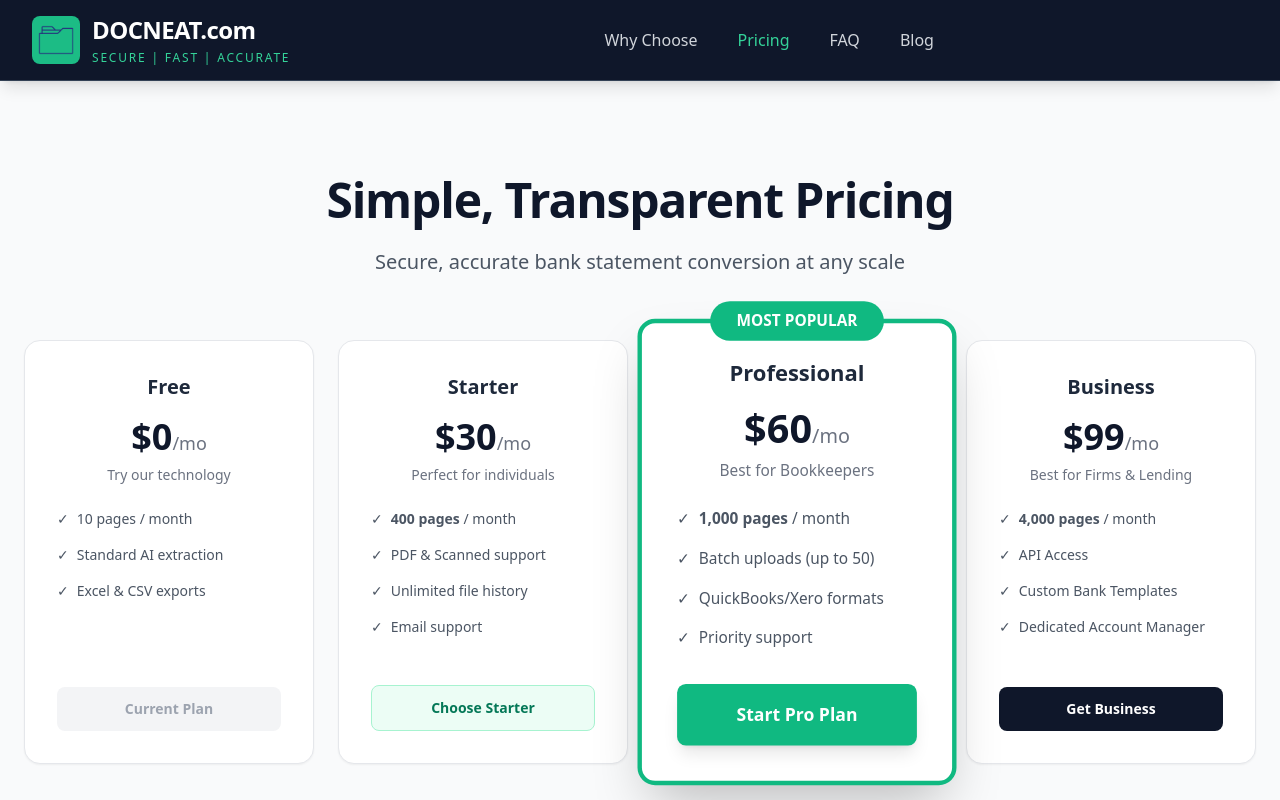
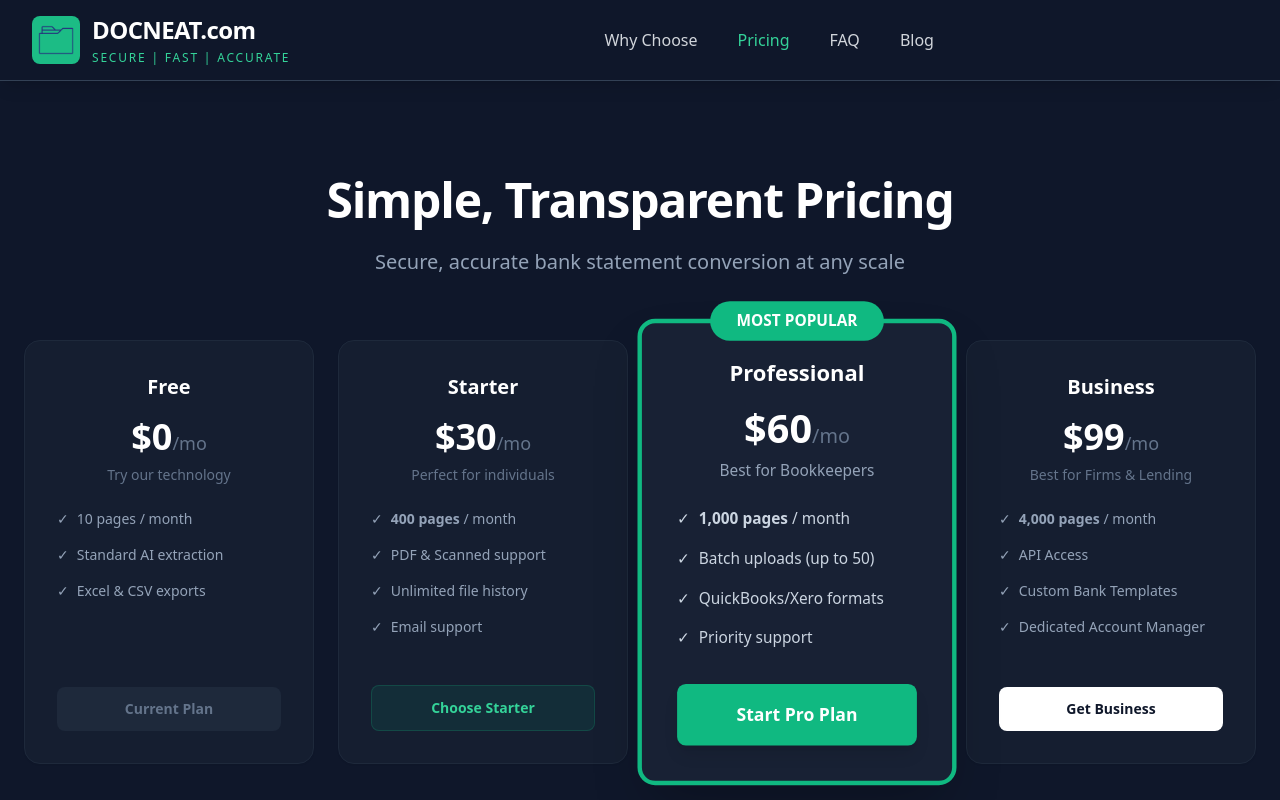
Before and after one commit to timarmstead/docneat-frontend, a Next.js app: page /pricing in a window 1280 px wide. Shown: the top 800 px of the page. Built offline with nearby package versions, Linux system fonts and the light colour scheme.

Commit message:
Update page.tsx

```diff
--- a/app/pricing/page.tsx
+++ b/app/pricing/page.tsx
@@ -12,16 +12,16 @@ export default function Pricing() {
   };
 
   return (
-    /* Background kept as gray-50 per request. Padding adjusted to match Home/Blog exactly */
-    <div className="min-h-screen bg-gray-50 pt-32 md:pt-44 pb-20">
+    /* Updated background and text colors to match the site theme. Padding kept at pt-32 md:pt-44 */
+    <div className="min-h-screen bg-slate-900 text-slate-300 pt-32 md:pt-44 pb-20">
       <div className="max-w-7xl mx-auto px-6 text-center">
 
         {/* Header Section */}
         <div className="mb-16">
-          <h1 className="text-3xl md:text-5xl font-bold text-slate-900 mb-6 tracking-tight">
+          <h1 className="text-3xl md:text-5xl font-bold text-white mb-6 tracking-tight">
             Simple, Transparent Pricing
           </h1>
-          <p className="text-xl text-gray-600 max-w-2xl mx-auto">
+          <p className="text-xl text-slate-400 max-w-2xl mx-auto">
             Secure, accurate bank statement conversion at any scale
           </p>
         </div>
@@ -29,26 +29,26 @@ export default function Pricing() {
         <div className="grid md:grid-cols-2 lg:grid-cols-4 gap-6 items-stretch">
 
           {/* Free Tier */}
-          <div className="bg-white rounded-2xl shadow-sm p-8 border border-gray-200 flex flex-col">
-            <h3 className="text-xl font-bold mb-4 text-slate-800">Free</h3>
-            <p className="text-4xl font-bold mb-2 text-slate-900">$0<span className="text-lg font-normal text-gray-500">/mo</span></p>
-            <p className="text-sm text-gray-500 mb-6">Try our technology</p>
-            <ul className="text-left space-y-4 mb-8 flex-grow text-gray-600">
+          <div className="bg-slate-800/40 rounded-2xl shadow-sm p-8 border border-slate-800 flex flex-col">
+            <h3 className="text-xl font-bold mb-4 text-white">Free</h3>
+            <p className="text-4xl font-bold mb-2 text-white">$0<span className="text-lg font-normal text-slate-500">/mo</span></p>
+            <p className="text-sm text-slate-500 mb-6">Try our technology</p>
+            <ul className="text-left space-y-4 mb-8 flex-grow text-slate-400">
               <li className="flex items-start text-sm">✓ <span className="ml-2">10 pages / month</span></li>
               <li className="flex items-start text-sm">✓ <span className="ml-2">Standard AI extraction</span></li>
               <li className="flex items-start text-sm">✓ <span className="ml-2">Excel & CSV exports</span></li>
             </ul>
-            <div className="bg-gray-100 text-gray-400 py-3 rounded-lg font-semibold cursor-not-allowed text-sm">
+            <div className="bg-slate-800 text-slate-500 py-3 rounded-lg font-semibold cursor-not-allowed text-sm">
               Current Plan
             </div>
           </div>
 
           {/* Starter Tier */}
-          <div className="bg-white rounded-2xl shadow-sm p-8 border border-gray-200 flex flex-col hover:shadow-md transition">
-            <h3 className="text-xl font-bold mb-4 text-slate-800">Starter</h3>
-            <p className="text-4xl font-bold mb-2 text-slate-900">$30<span className="text-lg font-normal text-gray-500">/mo</span></p>
-            <p className="text-sm text-gray-500 mb-6">Perfect for individuals</p>
-            <ul className="text-left space-y-4 mb-8 flex-grow text-gray-600">
+          <div className="bg-slate-800/40 rounded-2xl shadow-sm p-8 border border-slate-800 flex flex-col hover:border-slate-700 transition">
+            <h3 className="text-xl font-bold mb-4 text-white">Starter</h3>
+            <p className="text-4xl font-bold mb-2 text-white">$30<span className="text-lg font-normal text-slate-500">/mo</span></p>
+            <p className="text-sm text-slate-500 mb-6">Perfect for individuals</p>
+            <ul className="text-left space-y-4 mb-8 flex-grow text-slate-400">
               <li className="flex items-start text-sm">✓ <span className="ml-2"><strong>400 pages</strong> / month</span></li>
               <li className="flex items-start text-sm">✓ <span className="ml-2">PDF & Scanned support</span></li>
               <li className="flex items-start text-sm">✓ <span className="ml-2">Unlimited file history</span></li>
@@ -57,21 +57,21 @@ export default function Pricing() {
             <button
               onClick={() => handleCheckout('https://buy.stripe.com/3cIbJ10LfdvC2p6dJI1gs00', 'starter')}
               disabled={!!loading}
-              className="w-full bg-emerald-50 text-emerald-700 border border-emerald-200 hover:bg-emerald-100 font-bold py-3 rounded-lg transition disabled:opacity-50 text-sm"
+              className="w-full bg-emerald-500/10 text-emerald-400 border border-emerald-500/20 hover:bg-emerald-500/20 font-bold py-3 rounded-lg transition disabled:opacity-50 text-sm"
             >
               {loading === 'starter' ? 'Connecting...' : 'Choose Starter'}
             </button>
           </div>
 
           {/* Pro Tier — Most Popular */}
-          <div className="bg-white rounded-2xl shadow-2xl p-8 border-4 border-emerald-500 relative flex flex-col lg:scale-110 z-10">
+          <div className="bg-slate-800/60 rounded-2xl shadow-2xl p-8 border-4 border-emerald-500 relative flex flex-col lg:scale-110 z-10">
             <div className="absolute -top-5 left-1/2 transform -translate-x-1/2 bg-emerald-500 text-white px-6 py-2 rounded-full text-sm font-bold whitespace-nowrap">
               MOST POPULAR
             </div>
-            <h3 className="text-xl font-bold mb-4 text-slate-800">Professional</h3>
-            <p className="text-4xl font-bold mb-2 text-slate-900">$60<span className="text-lg font-normal text-gray-500">/mo</span></p>
-            <p className="text-sm text-gray-500 mb-6">Best for Bookkeepers</p>
-            <ul className="text-left space-y-4 mb-8 flex-grow text-gray-600">
+            <h3 className="text-xl font-bold mb-4 text-white">Professional</h3>
+            <p className="text-4xl font-bold mb-2 text-white">$60<span className="text-lg font-normal text-slate-500">/mo</span></p>
+            <p className="text-sm text-slate-400 mb-6">Best for Bookkeepers</p>
+            <ul className="text-left space-y-4 mb-8 flex-grow text-slate-300">
               <li className="flex items-start text-sm">✓ <span className="ml-2"><strong>1,000 pages</strong> / month</span></li>
               <li className="flex items-start text-sm">✓ <span className="ml-2">Batch uploads (up to 50)</span></li>
               <li className="flex items-start text-sm">✓ <span className="ml-2">QuickBooks/Xero formats</span></li>
@@ -87,11 +87,11 @@ export default function Pricing() {
           </div>
 
           {/* Business Tier */}
-          <div className="bg-white rounded-2xl shadow-sm p-8 border border-gray-200 flex flex-col hover:shadow-md transition">
-            <h3 className="text-xl font-bold mb-4 text-slate-800">Business</h3>
-            <p className="text-4xl font-bold mb-2 text-slate-900">$99<span className="text-lg font-normal text-gray-500">/mo</span></p>
-            <p className="text-sm text-gray-500 mb-6">Best for Firms & Lending</p>
-            <ul className="text-left space-y-4 mb-8 flex-grow text-gray-600">
+          <div className="bg-slate-800/40 rounded-2xl shadow-sm p-8 border border-slate-800 flex flex-col hover:border-slate-700 transition">
+            <h3 className="text-xl font-bold mb-4 text-white">Business</h3>
+            <p className="text-4xl font-bold mb-2 text-white">$99<span className="text-lg font-normal text-slate-500">/mo</span></p>
+            <p className="text-sm text-slate-500 mb-6">Best for Firms & Lending</p>
+            <ul className="text-left space-y-4 mb-8 flex-grow text-slate-400">
               <li className="flex items-start text-sm">✓ <span className="ml-2"><strong>4,000 pages</strong> / month</span></li>
               <li className="flex items-start text-sm">✓ <span className="ml-2">API Access</span></li>
               <li className="flex items-start text-sm">✓ <span className="ml-2">Custom Bank Templates</span></li>
@@ -100,7 +100,7 @@ export default function Pricing() {
             <button
               onClick={() => handleCheckout('https://buy.stripe.com/aFa28r2Tn2QY0gYbBA1gs02', 'business')}
               disabled={!!loading}
-              className="w-full bg-slate-900 hover:bg-black text-white font-bold py-3 rounded-lg transition disabled:opacity-50 text-sm active:scale-95"
+              className="w-full bg-white hover:bg-slate-100 text-slate-900 font-bold py-3 rounded-lg transition disabled:opacity-50 text-sm active:scale-95"
             >
               {loading === 'business' ? 'Connecting...' : 'Get Business'}
             </button>
@@ -108,10 +108,10 @@ export default function Pricing() {
 
         </div>
 
-        <div className="mt-24 border-t border-gray-200 pt-10">
-           <p className="text-gray-500">
+        <div className="mt-24 border-t border-slate-800 pt-10">
+           <p className="text-slate-500">
             Need a custom volume or on-premise solution?
-            <a href="mailto:support@docneat.com" className="ml-2 text-emerald-600 font-semibold underline hover:text-emerald-700">
+            <a href="mailto:support@docneat.com" className="ml-2 text-emerald-400 font-semibold underline hover:text-emerald-300 transition-colors">
               Contact us
             </a>
           </p>
```
